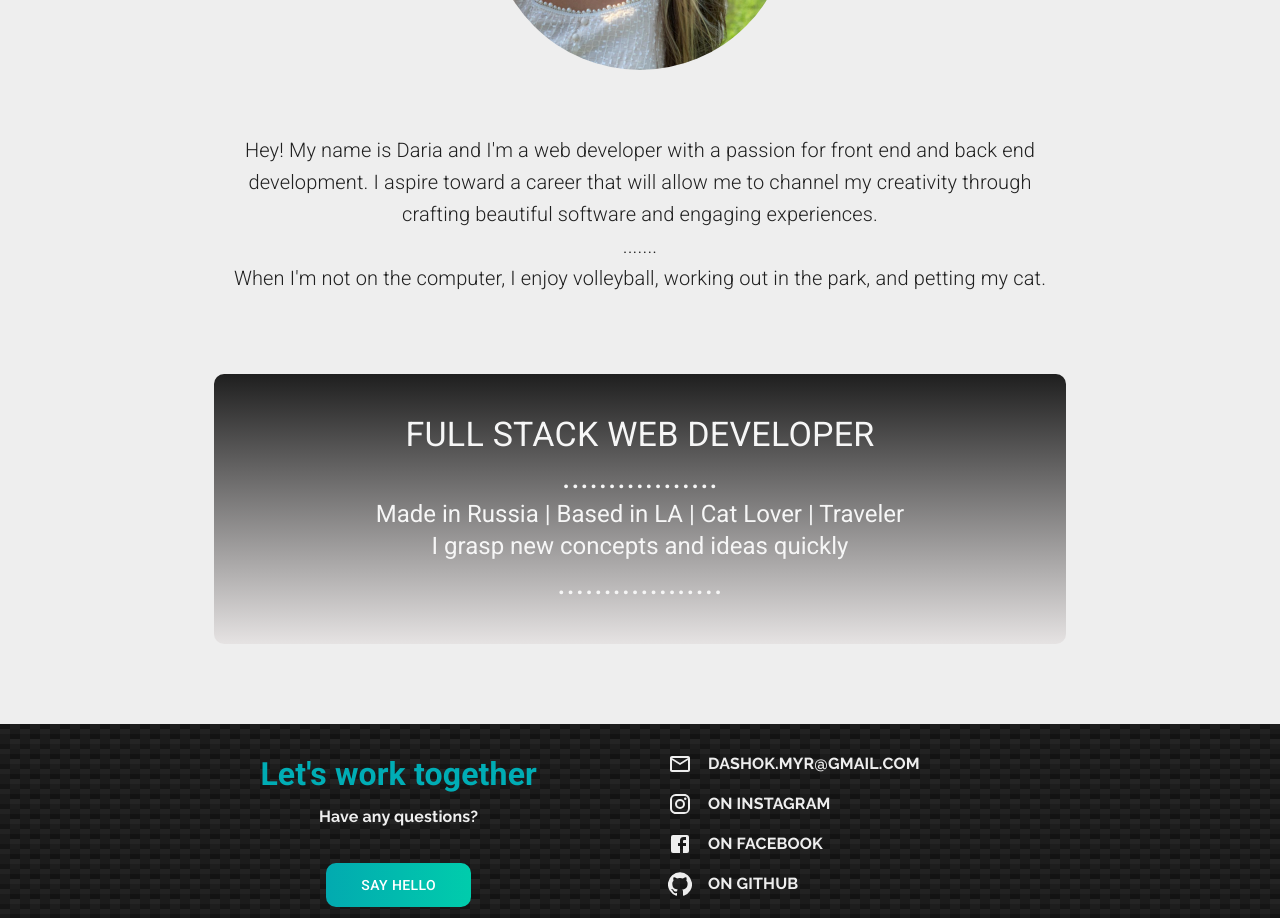
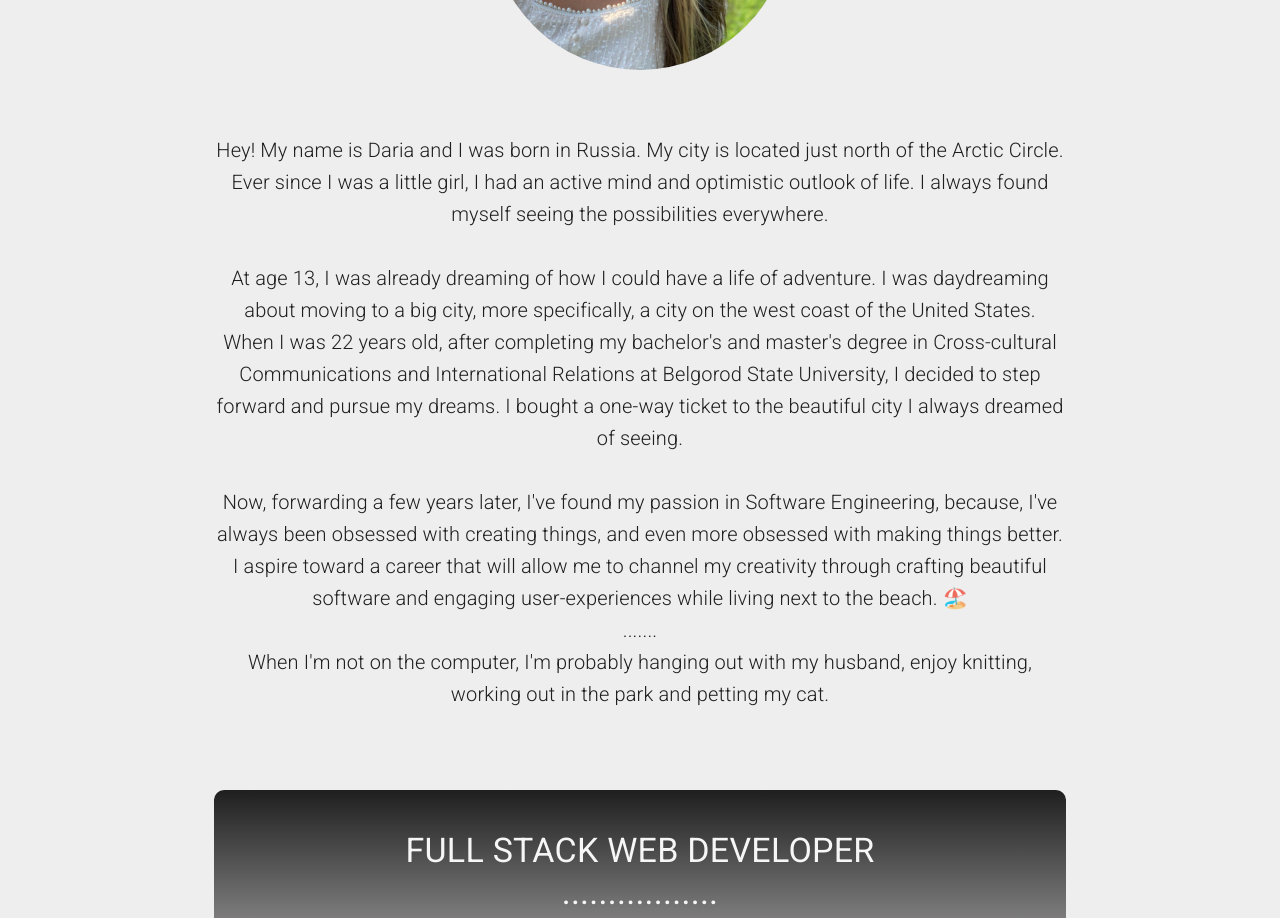
Before and after one commit to dashok-myr/my-portfolio, a Next.js app: page / in a window 1280 px wide. Shown: the part 980-1898 px from the top of the page. Built offline with nearby package versions, Linux system fonts and the light colour scheme.

Commit message:
Update about me and experiences

```diff
--- a/pages/index.js
+++ b/pages/index.js
@@ -49,15 +49,29 @@ const Home = () => {
           </Box>
           <Grid item align="center">
             <Typography variant="h6" className={classes.about}>
-              Hey! My name is Daria and I'm a web developer with a passion for
-              front end and back end development. I aspire toward a career that
-              will allow me to channel my creativity through crafting beautiful
-              software and engaging experiences.
+              Hey! My name is Daria and I was born in Russia. My city is located just north of the Arctic Circle.
+              <br />
+              Ever since I was a little girl, I had an active mind and optimistic outlook of life. I always found myself
+              seeing the possibilities everywhere.
+              <br />
+              <br />
+              At age 13, I was already dreaming of how I could have a life of adventure. I was daydreaming about moving
+              to a big city, more specifically, a city on the west coast of the United States.
+              <br />
+              When I was 22 years old, after completing my bachelor's and master's degree in Cross-cultural Communications
+              and International Relations at Belgorod State University, I decided to step forward and pursue my dreams.
+              I bought a one-way ticket to the beautiful city I always dreamed of seeing.
+              <br />
+              <br />
+              Now, forwarding a few years later, I've found my passion in Software Engineering, because, I've always
+              been obsessed with creating things, and even more obsessed with making things better. I aspire toward a
+              career that will allow me to channel my creativity through crafting beautiful software and engaging
+              user-experiences while living next to the beach. 🏖️
               <br />
               .......
               <br />
-              When I'm not on the computer, I enjoy volleyball, working out in
-              the park, and petting my cat.
+              When I'm not on the computer, I'm probably hanging out with my husband, enjoy knitting,
+              working out in the park and petting my cat.
             </Typography>
             <Box p={5} my={10} className={classes.box}>
               <Typography variant="h4">FULL STACK WEB DEVELOPER</Typography>
```
Also changed, not shown: pages/experience.js (+10 -2 lines).
